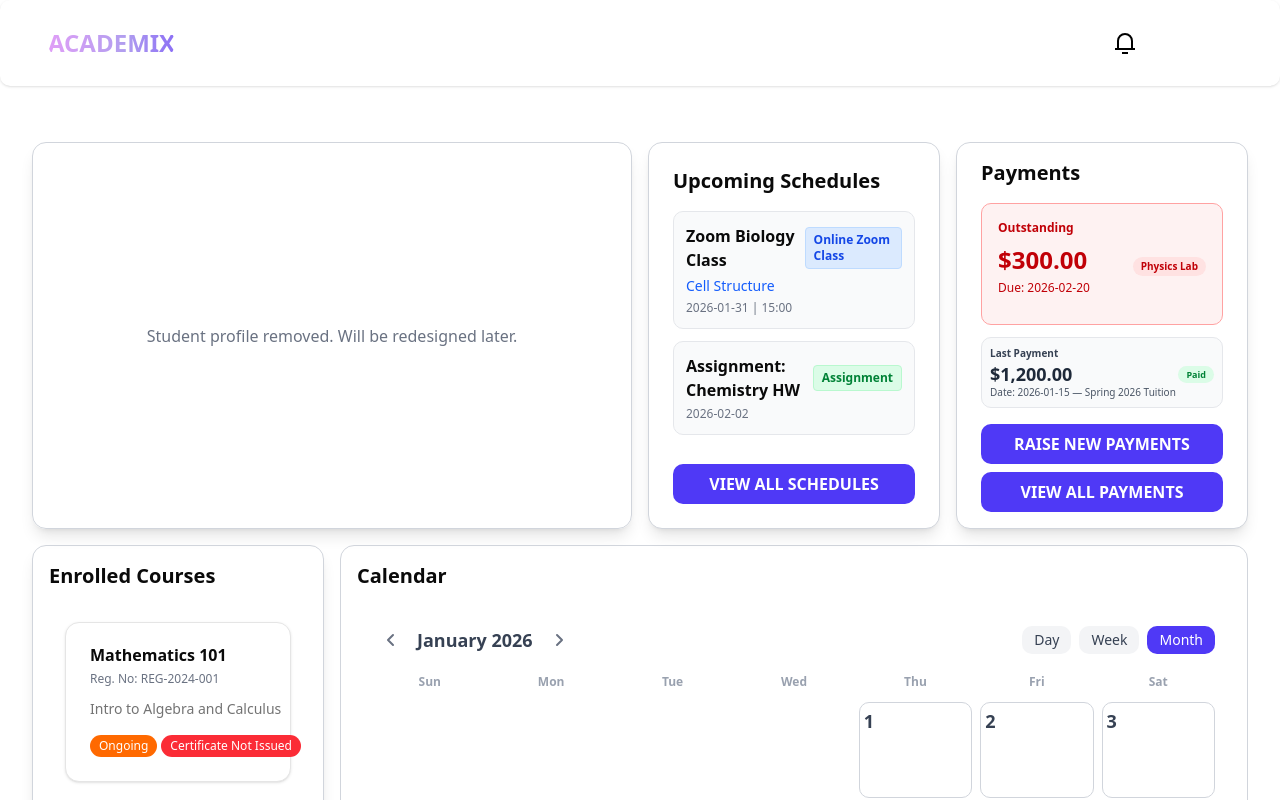
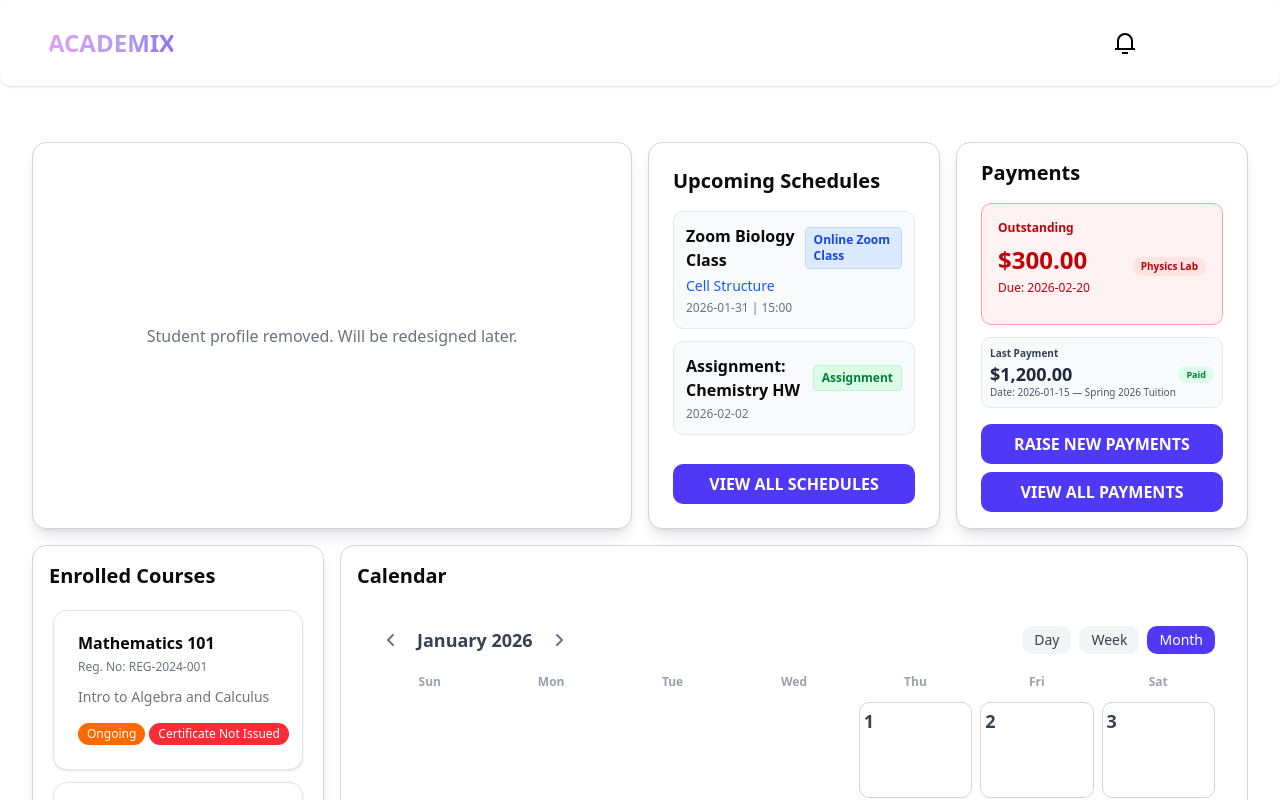
Before and after one commit to imafkerahmed/academix, a Next.js app: page /dashboard/student in a window 1280 px wide. Shown: the top 800 px of the page. Built offline with nearby package versions, Linux system fonts and the light colour scheme; some icons are missing.

Commit message:
fixed AnimatedList Gap

```diff
--- a/src/components/CourseList.tsx
+++ b/src/components/CourseList.tsx
@@ -90,6 +90,7 @@ const CourseList: React.FC<CourseListProps> = ({ courses }) => {
       <div className="hidden md:block">
         <AnimatedList
           items={items}
+          onItemSelect={() => {}}
           showGradients={false}
           displayScrollbar={true}
           className="w-full"
--- a/src/components/ui/AnimatedList.css
+++ b/src/components/ui/AnimatedList.css
@@ -33,7 +33,7 @@
 }
 
 .item {
-  padding: 16px;
+  padding: 4px;
   background-color: transparent;
   border-radius: 8px;
   margin-bottom: 0;
--- a/src/components/ui/AnimatedList.jsx
+++ b/src/components/ui/AnimatedList.jsx
@@ -20,7 +20,7 @@ const AnimatedItem = ({
       initial={{ scale: 0.7, opacity: 0 }}
       animate={inView ? { scale: 1, opacity: 1 } : { scale: 0.7, opacity: 0 }}
       transition={{ duration: 0.2, delay }}
-      style={{ marginBottom: "0.5rem", cursor: "pointer" }}
+      style={{ marginBottom: "0.25rem", cursor: "pointer" }}
     >
       {children}
     </motion.div>
```
